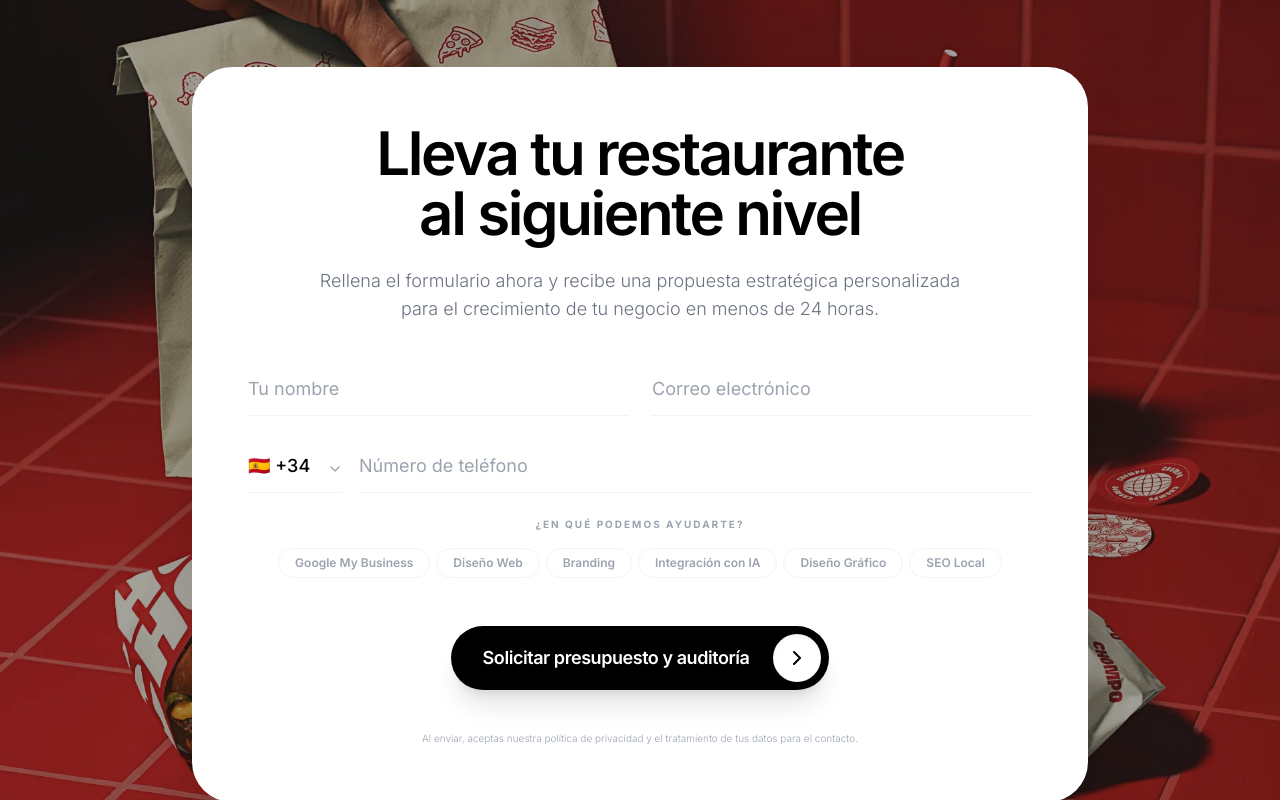
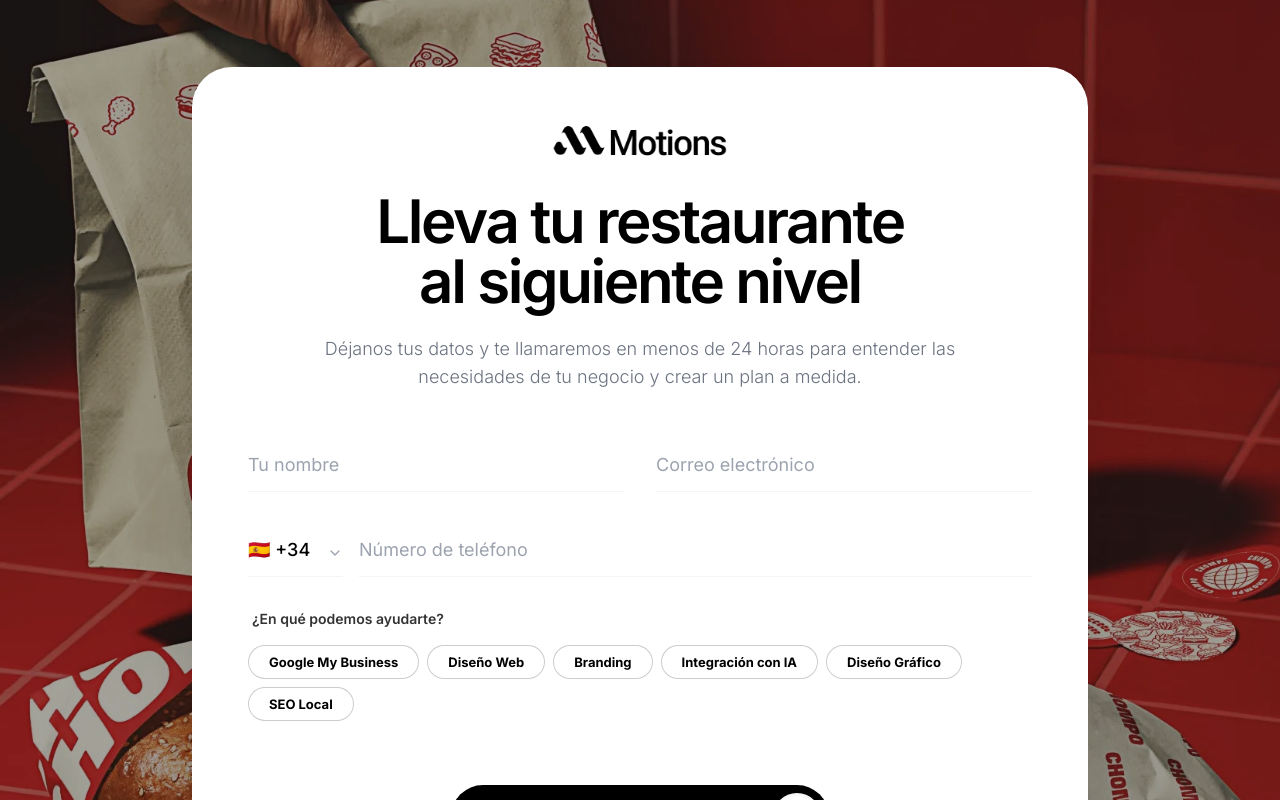
Before and after one commit to motionsmanagement/Motions, a React (Vite) app: page / in a window 1280 px wide. Shown: the part 5440-6240 px from the top of the page. Built offline with nearby package versions, Linux system fonts and the light colour scheme.

Commit message:
feat: incluir logo en FinalCTA, actualizar subtítulo de contacto y mejorar legibilidad de pills

```diff
--- a/components/FinalCTA.tsx
+++ b/components/FinalCTA.tsx
@@ -60,18 +60,23 @@ const FinalCTA: React.FC = () => {
 
           {!isSubmitted ? (
             <div className="relative z-10 w-full transition-all duration-500 animate-in fade-in slide-in-from-bottom-4">
+              {/* Motions Logo - Centered */}
+              <div className="flex justify-center mb-8">
+                <img src="/motionsblack.png" alt="Motions Logo" className="h-7 md:h-9 w-auto" />
+              </div>
+
               {/* Premium Copy - Centered */}
-              <div className="mb-10 text-center">
+              <div className="mb-12 text-center">
                 <h2 className="text-3xl md:text-5xl lg:text-6xl text-black font-semibold mb-6 tracking-tight leading-[1.05]">
                   Lleva tu restaurante <br className="hidden md:block" /> al siguiente nivel
                 </h2>
-                <p className="text-gray-500 text-sm md:text-lg max-w-2xl mx-auto leading-relaxed font-light">
-                  Rellena el formulario ahora y recibe una propuesta estratégica personalizada <br className="hidden lg:block" /> para el crecimiento de tu negocio en menos de 24 horas.
+                <p className="text-gray-500 text-sm md:text-lg max-w-2xl mx-auto leading-relaxed font-light px-4">
+                  Déjanos tus datos y te llamaremos en menos de 24 horas para entender las necesidades de tu negocio y crear un plan a medida.
                 </p>
               </div>
 
-              <form onSubmit={handleSubmit} className="space-y-6">
-                <div className="grid grid-cols-1 md:grid-cols-2 gap-6">
+              <form onSubmit={handleSubmit} className="space-y-8">
+                <div className="grid grid-cols-1 md:grid-cols-2 gap-8">
                   <div className="relative">
                     <input
                       type="text"
@@ -113,29 +118,29 @@ const FinalCTA: React.FC = () => {
                   />
                 </div>
 
-                {/* Service Selection Pills */}
+                {/* Service Selection Pills - Left Aligned and Darker */}
                 <div className="space-y-4">
-                  <label className="text-[10px] font-bold text-gray-400 uppercase tracking-[0.2em] block text-center">¿En qué podemos ayudarte?</label>
-                  <div className="flex flex-wrap gap-1.5 justify-center">
+                  <label className="text-xs md:text-sm font-semibold text-black/80 block text-left pl-1">¿En qué podemos ayudarte?</label>
+                  <div className="flex flex-wrap gap-2 justify-start">
                     {services.map((service) => (
                       <button
                         key={service}
                         type="button"
                         onClick={() => toggleService(service)}
-                        className={`px-4 py-1.5 rounded-full text-[11px] md:text-xs font-semibold border transition-all duration-300 flex items-center gap-2 ${
+                        className={`px-5 py-2 rounded-full text-xs md:text-[13px] font-bold border transition-all duration-300 flex items-center gap-2 ${
                           selectedServices.includes(service)
                             ? "bg-black border-black text-white shadow-lg scale-95"
-                            : "bg-white border-gray-100 text-gray-400 hover:border-gray-200"
+                            : "bg-white border-black/20 text-black hover:border-black/40"
                         }`}
                       >
-                        {selectedServices.includes(service) && <Check className="w-3.5 h-3.5" />}
+                        {selectedServices.includes(service) && <Check className="w-4 h-4" />}
                         {service}
                       </button>
                     ))}
                   </div>
                 </div>
 
-                <div className="pt-6 flex justify-center">
+                <div className="pt-8 flex justify-center">
                   <button
                     type="submit"
                     className="bg-black text-white rounded-full pl-8 pr-2 py-2 flex items-center justify-between gap-6 group hover:bg-neutral-800 transition-all hover:scale-[1.02] active:scale-95 w-full md:w-auto shadow-xl"
```
